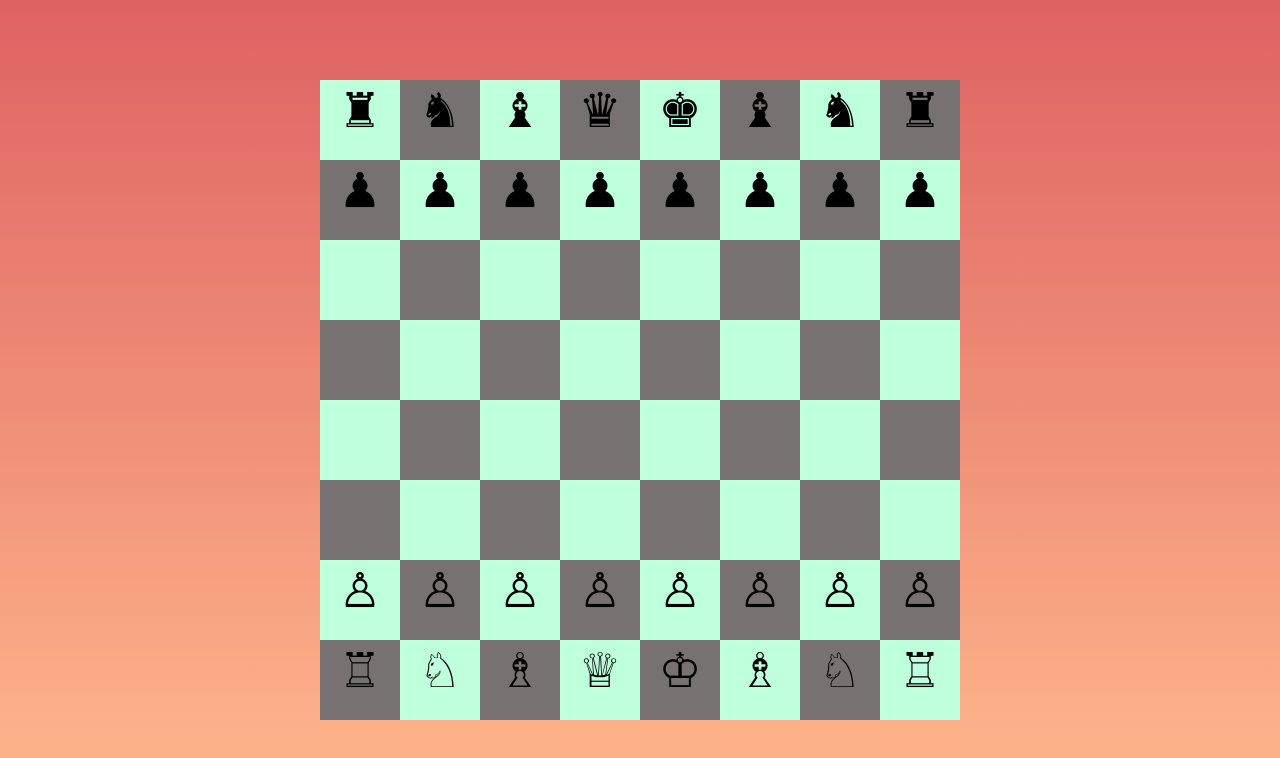
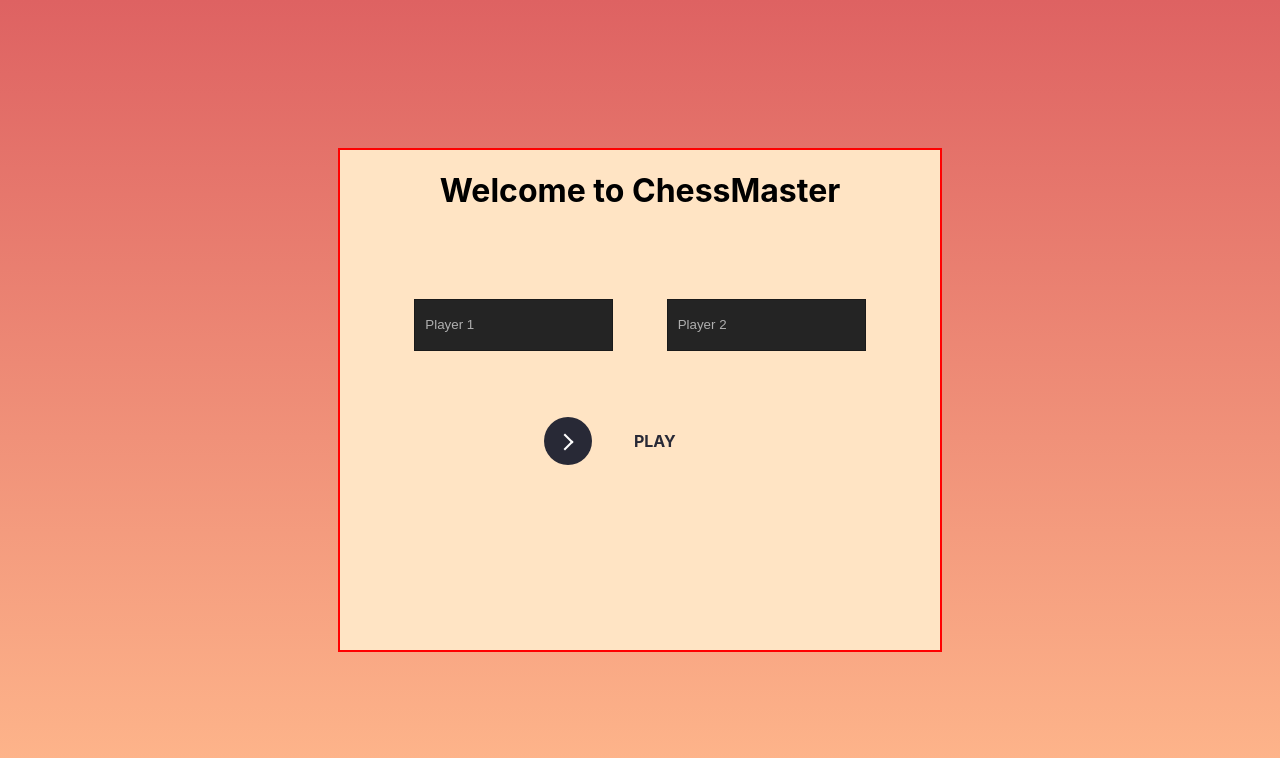
Before and after one commit to manasasurisetti/chess, a React (Create React App) app: page / in a window 1280 px wide. Shown: the top 758 px of the page. Built offline with nearby package versions, Linux system fonts and the light colour scheme.

Commit message:
added timer and initial layout

```diff
--- a/src/App.css
+++ b/src/App.css
@@ -1,5 +1,141 @@
+:root {
+  --white: #afafaf;
+  --red: #e31b23;
+  --bodyColor: #292a2b;
+  --borderFormEls: hsl(0, 0%, 10%);
+  --bgFormEls: hsl(0, 0%, 14%);
+  --bgFormElsFocus: hsl(0, 7%, 20%);
+}
 .container{
+
+}
+
+.boardContainer{
   display: grid;
   grid-template-columns: repeat(8,1fr);
   grid-template-rows: repeat(8,1fr);
 }
+
+.header{
+  width: 600px;
+  height: 500px;
+  border: 2px solid red;
+  text-align: center;
+  background: bisque;
+}
+
+button {
+  position: relative;
+  display: inline-block;
+  cursor: pointer;
+  outline: none;
+  border: 0;
+  vertical-align: middle;
+  text-decoration: none;
+  background: transparent;
+  padding: 0;
+  font-size: inherit;
+  font-family: inherit;
+}
+button.learn-more {
+  width: 12rem;
+  height: auto;
+}
+button.learn-more .circle {
+  transition: all 0.45s cubic-bezier(0.65, 0, 0.076, 1);
+  position: relative;
+  display: block;
+  margin: 0;
+  width: 3rem;
+  height: 3rem;
+  background: #282936;
+  border-radius: 1.625rem;
+}
+button.learn-more .circle .icon {
+  transition: all 0.45s cubic-bezier(0.65, 0, 0.076, 1);
+  position: absolute;
+  top: 0;
+  bottom: 0;
+  margin: auto;
+  background: #fff;
+}
+button.learn-more .circle .icon.arrow {
+  transition: all 0.45s cubic-bezier(0.65, 0, 0.076, 1);
+  left: 0.625rem;
+  width: 1.125rem;
+  height: 0.125rem;
+  background: none;
+}
+button.learn-more .circle .icon.arrow::before {
+  position: absolute;
+  content: "";
+  top: -0.25rem;
+  right: 0.0625rem;
+  width: 0.625rem;
+  height: 0.625rem;
+  border-top: 0.125rem solid #fff;
+  border-right: 0.125rem solid #fff;
+  transform: rotate(45deg);
+}
+button.learn-more .button-text {
+  transition: all 0.45s cubic-bezier(0.65, 0, 0.076, 1);
+  position: absolute;
+  top: 0;
+  left: 0;
+  right: 0;
+  bottom: 0;
+  padding: 0.75rem 0;
+  margin: 0 0 0 1.85rem;
+  color: #282936;
+  font-weight: 700;
+  line-height: 1.6;
+  text-align: center;
+  text-transform: uppercase;
+}
+button:hover .circle {
+  width: 100%;
+}
+button:hover .circle .icon.arrow {
+  background: #fff;
+  transform: translate(1rem, 0);
+}
+button:hover .button-text {
+  color: #fff;
+}
+
+
+.my-form input{
+  margin: 5em 2em 5em;
+  line-height: 1.5;
+  padding: 15px 10px;
+  border: 1px solid var(--borderFormEls);
+  color: var(--white);
+  background: var(--bgFormEls);
+  transition: background-color 0.3s cubic-bezier(0.57, 0.21, 0.69, 1.25),
+    transform 0.3s cubic-bezier(0.57, 0.21, 0.69, 1.25);
+}
+
+
+.my-form ::placeholder {
+  color: inherit;
+  /*Fix opacity issue on Firefox*/
+  opacity: 1;
+}
+
+
+.my-form input:focus {
+  background: var(--bgFormElsFocus);
+}
+
+
+.my-form input:focus {
+  transform: scale(1.02);
+}
+
+
+
+
+.my-form *:disabled {
+  cursor: default;
+  filter: blur(2px);
+}
--- a/src/App.js
+++ b/src/App.js
@@ -1,12 +1,26 @@
 import './App.css';
 import './grid/grid'
 import Grid from './grid/grid';
+import { useState } from 'react'
 
+const useNameHook = () => {
+  const [name, setName] = useState('');
 
+  const handleChange = (e) => {
+    setName(e.target.value)
+  }
+   return {
+     name: name,
+     onChange: handleChange
+   }
+}
 
 function App() {
   const coins = ['rook', 'knight', 'bishop', 'queen', 'king', 'bishop', 'knight', 'rook']
   const coinPositions = [];
+  const [gameStarted, setGameStarted] = useState(false);
+  const name1 = useNameHook();
+  const name2 = useNameHook();
   for (let i = 0; i < 8; i++) {
     coinPositions[i] = [];
     for (let j = 0; j < 8; j++) {
@@ -50,7 +64,25 @@ function App() {
   return (
     <div className="container">
        {/* <Grid1></Grid1>  */}
-       <Grid coinPositions={coinPositions}></Grid>
+       {
+       !gameStarted ?
+       <div className="header">
+         <h1> Welcome to ChessMaster</h1>
+         <div className="my-form">
+           <input type="text" placeholder="Player 1" {...name1}/>
+           <input type="text" placeholder="Player 2" {...name2}/>
+         </div>
+          <button className="learn-more" onClick={()=>{setGameStarted(true)}}>
+           <span className="circle" aria-hidden="true">
+           <span className="icon arrow"></span>
+           </span>
+           <span className="button-text">Play</span>
+         </button>
+       </div> : ''
+       }{
+         gameStarted ?
+       <Grid coinPositions={coinPositions} player1={name1.name} player2={name2.name}></Grid>
+       : ' '}
     </div>
   );
 }
--- a/src/grid/grid.css
+++ b/src/grid/grid.css
@@ -54,6 +54,11 @@
     animation: spin 10s linear infinite;
     background-clip: border-box;
 }
+
+.timer{
+    font-size: xx-large;
+    text-align: center;
+}
 @keyframes spin {
     100% {
       transform: rotateZ(360deg);
--- a/src/grid/grid.jsx
+++ b/src/grid/grid.jsx
@@ -1,5 +1,5 @@
 import './grid.css'
-import React, {  useState } from 'react';
+import React, {  Fragment, useEffect, useState } from 'react';
 import { findPossibleMoves, makeAMove } from './useUpdateGrid';
 const _ = require('lodash')
 const pieces = {
@@ -29,8 +29,8 @@ const samplecell = {
 
 const defaultClassArray = Array.from({ length: 64 }, () => '');
 
-function Grid({ coinPositions }){
-
+function Grid({ coinPositions, player1, player2 }){
+    const [timerState, setTimer] = useState({sec: 0, min: 0})
     const [coinSelected, setcoinSelected] = useState(samplecell);
     const [cellSelected, setcellSelected] = useState([]);
     let item = []
@@ -41,7 +41,17 @@ function Grid({ coinPositions }){
     //populating initial layout with the cell values
 
     const [cellDetails, setCellDetails] = useState(coinPositions);
-
+    useEffect(()=> {
+      let timer = setInterval(()=>{
+          setTimer((prev) => {
+            if(prev.sec >= 60)
+              return { sec:0, min: prev.min +1}
+            else
+              return { sec:prev.sec+1, min: prev.min}
+          })
+      },1000)
+      return () => clearInterval(timer)
+    })
 let initialColor = "black"
     for (let i = 0; i < 8; i++) {
         let row = CreateRow(initialColor, i, cellDetails)
@@ -130,7 +140,14 @@ function CreateRow(firstCellColor, rowNum, cellDetails){
 
 
     return(
-      item
+      <Fragment>
+      <div className="timer">
+      {timerState.min}:{timerState.sec}
+      </div>
+      <div className="boardContainer">
+      {item}
+      </div>
+      </Fragment>
 
     )
 }
```
